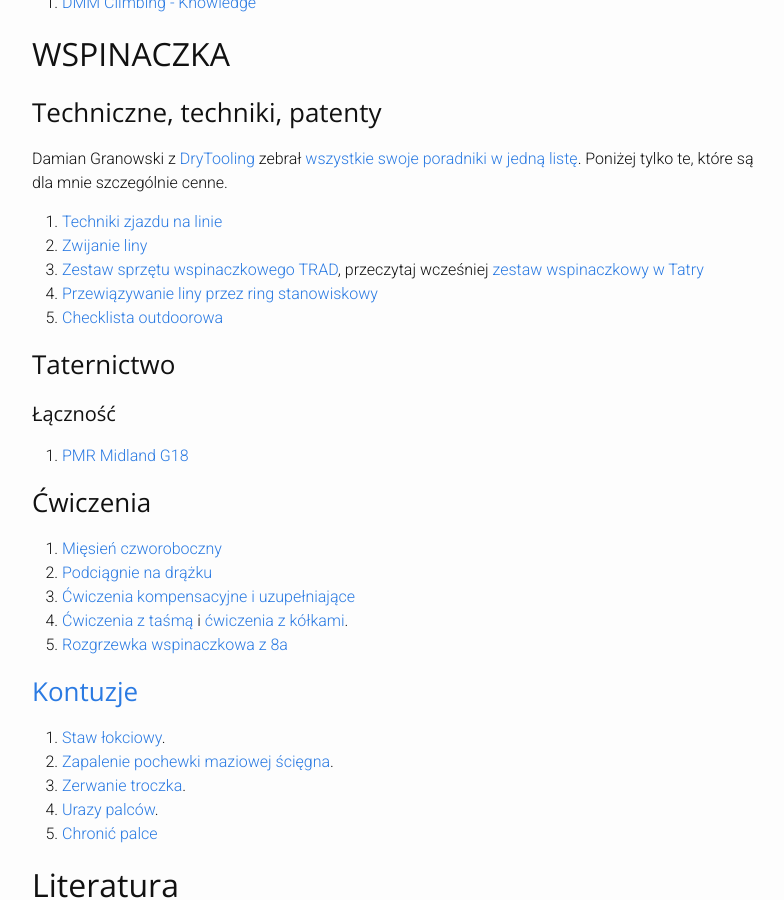
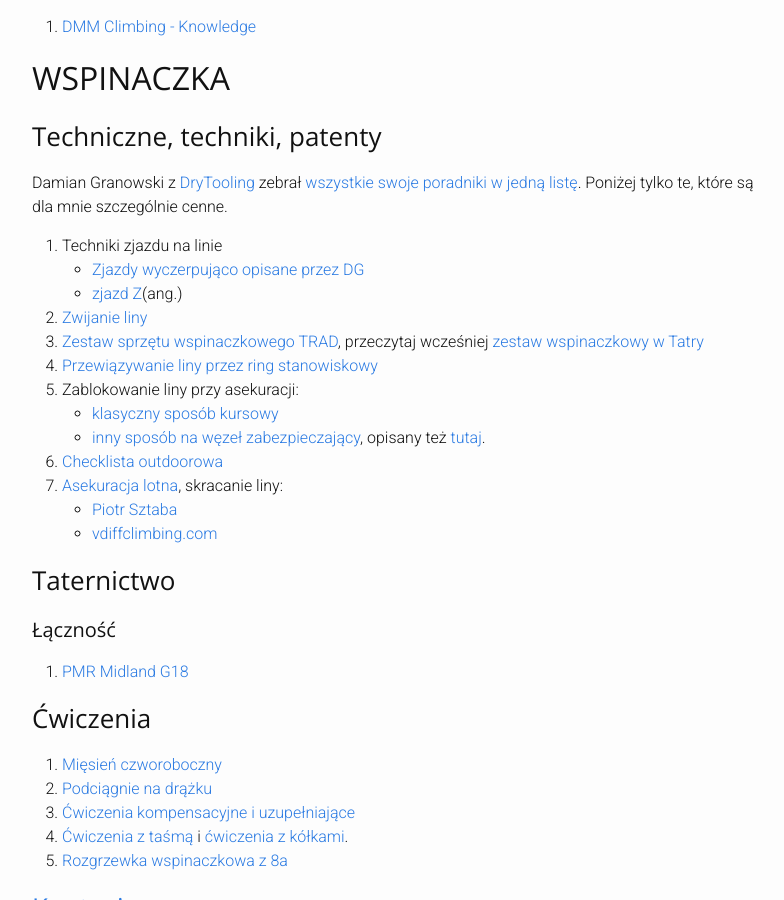
Before and after one commit to jkedra/jkedra.github.io, a Jekyll site: the page built from _posts/2017-03-05-wspinanie.md, in a window 1280 px wide and 900 px high, scrolled down 2909 px. Shown: the whole window, without its empty margins (238-1022 px from the left). Built offline with Jekyll 4.4.1, drawn with Linux system fonts in a browser that asks for light colours.

Commit message:
even more links

```diff
--- a/_posts/2017-03-05-wspinanie.md
+++ b/_posts/2017-03-05-wspinanie.md
@@ -137,11 +138,19 @@ Damian Granowski z [DryTooling][drytooling] zebrał
 [wszystkie swoje poradniki w jedną listę][dt-por-set].
 Poniżej tylko te, które są dla mnie szczególnie cenne.
 
-1. [Techniki zjazdu na linie][zjazd1]
+1. Techniki zjazdu na linie
+    * [Zjazdy wyczerpująco opisane przez DG][zjazd1]
+    * [zjazd Z](http://www.vdiffclimbing.com/increase-friction-abseil/)(ang.)
 2. [Zwijanie liny](http://drytooling.com.pl/serwis/art/patenty/7308-jak-zwijac-line-wspinaczkowa)
-2. [Zestaw sprzętu wspinaczkowego TRAD](http://drytooling.com.pl/serwis/art/szpej/7361-zestaw-sprzetu-wspinaczkowego-trad-w-skalki), przeczytaj wcześniej [zestaw wspinaczkowy w Tatry][dt-set-tatry]
-3. [Przewiązywanie liny przez ring stanowiskowy](http://drytooling.com.pl/serwis/art/patenty/2432-przewiazywanie-liny-przez-ring-zjazdowy)
-4. [Checklista outdoorowa](http://drytooling.com.pl/serwis/art/patenty/7264-checklista-sprzetu-na-trekking-wspinanie?showall=&start=1)
+3. [Zestaw sprzętu wspinaczkowego TRAD](http://drytooling.com.pl/serwis/art/szpej/7361-zestaw-sprzetu-wspinaczkowego-trad-w-skalki), przeczytaj wcześniej [zestaw wspinaczkowy w Tatry][dt-set-tatry]
+4. [Przewiązywanie liny przez ring stanowiskowy](http://drytooling.com.pl/serwis/art/patenty/2432-przewiazywanie-liny-przez-ring-zjazdowy)
+5. Zablokowanie liny przy asekuracji:
+    * [klasyczny sposób kursowy](https://www.youtube.com/watch?time_continue=218&v=bQtjrog18xY)
+    * [inny sposób na węzeł zabezpieczający](http://www.vdiffclimbing.com/tieoff-belay/), opisany też [tutaj](https://www.ukclimbing.com/articles/page.php?id=3295).
+6. [Checklista outdoorowa](http://drytooling.com.pl/serwis/art/patenty/7264-checklista-sprzetu-na-trekking-wspinanie?showall=&start=1)
+7. [Asekuracja lotna](we:Simul_climbing), skracanie liny:
+    * [Piotr Sztaba](https://www.youtube.com/watch?v=WCnfDwQdVgU)
+    * [vdiffclimbing.com](http://www.vdiffclimbing.com/simul-climbing/)
 
 ### Taternictwo
 
```
Also changed, not shown: other parts of _posts/2017-03-05-wspinanie.md (+1 -0 lines).
